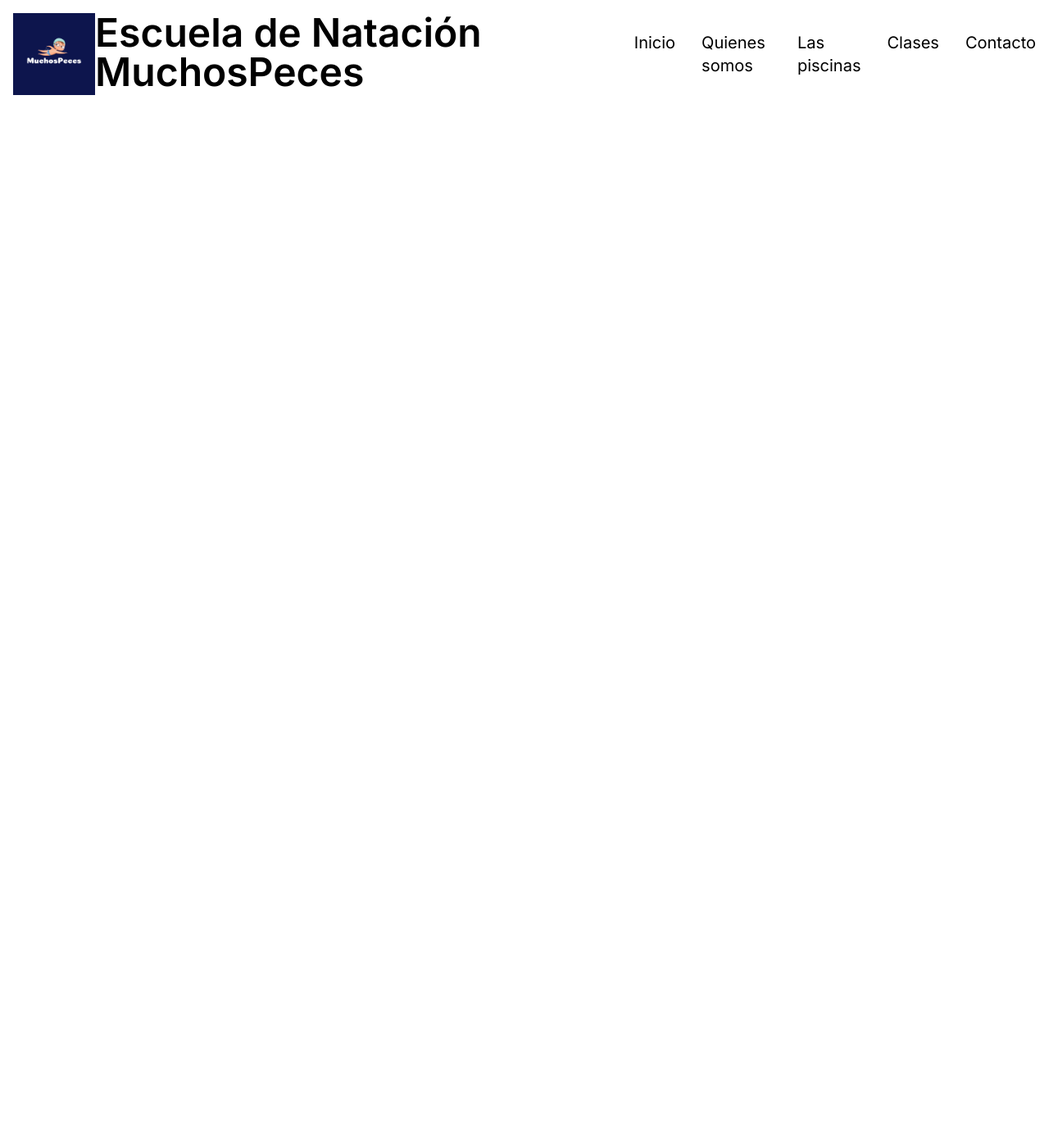
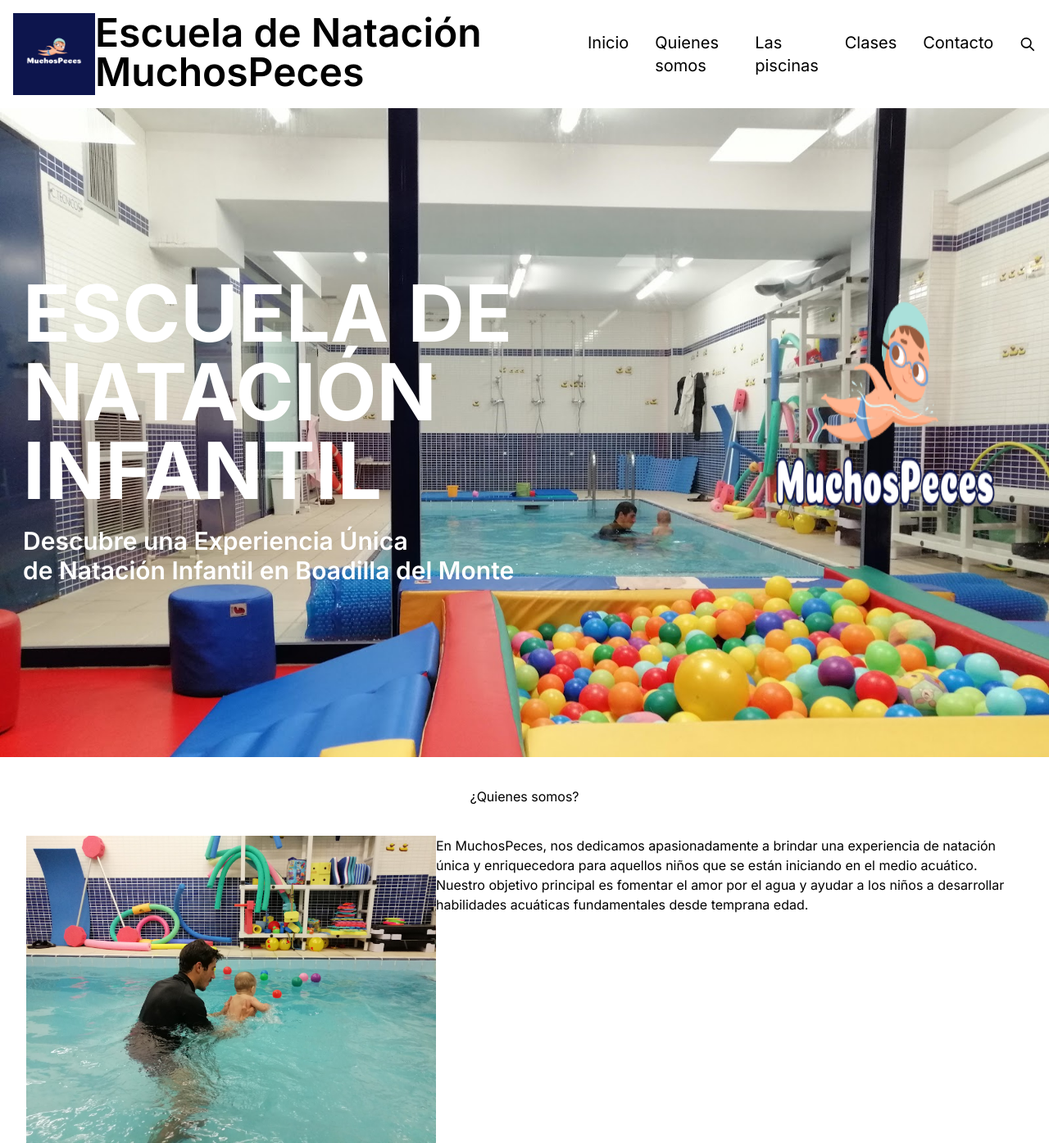
Before and after one commit to elias1991xNataly/muchospecesnextjs, a Next.js app: page / in a window 1280 px wide. Shown: the whole page at 82% size. Before the commit the page ends 800 px from the top, so only its background shows below. Built offline with nearby package versions, Linux system fonts and the light colour scheme.

Commit message:
who we are

```diff
--- /dev/null
+++ b/src/app/components/HeroSection.jsx
@@ -0,0 +1,22 @@
+import React from 'react';
+import Image from 'next/image';
+import Logo from "../../../public/images/Logo.png"
+
+
+const HeroSection = () => {
+    return (
+        <div
+            className="h-screen bg-hero-image w-screen flex flex-row content-center justify-center bg-cover"
+        >
+            <div className='flex justify-center ml-7  flex-col'>
+                <h1 className='text-white text-8xl font-bold'>ESCUELA DE NATACIÓN INFANTIL</h1>
+                <p className='text-white mt-5 text-3xl font-semibold'> Descubre una Experiencia Única <br></br> de Natación Infantil en Boadilla del Monte</p>
+            </div>
+            <Image
+                alt="" src={Logo} width={400} height={400} />
+
+        </div>
+    )
+}
+
+export default HeroSection;
--- a/src/app/components/NavBar.jsx
+++ b/src/app/components/NavBar.jsx
@@ -2,7 +2,7 @@
 import React, { useState } from 'react';
 import Link from 'next/link';
 import NavLinks from "../components/NavLinks";
-import { Bars3Icon, XMarkIcon } from '@heroicons/react/24/outline';
+import { Bars3Icon, XMarkIcon, Search } from '@heroicons/react/24/outline';
 import MenuOverlay from "../components/MenuOverlay"
 import Image from 'next/image';
 import Untitled from "../../../public/images/Untitled.png"
@@ -38,7 +38,7 @@
 const Navbar = () => {
     const [navbarOpen, setNavbarOpen] = useState(false);
     return (
-        <nav className='fixed mx-auto top-0 left-0 right-0 z-10  bg-opacity-100'>
+        <nav className='fixed mx-auto top-0 left-0 right-0 z-10 bg-white bg-opacity-100'>
             <div className='flex container flex-row lg:py-4  items-center justify-between  mx-auto px-4 py-2'>
                 <Link href={"/"} className="text-2xl flex md:text-5xl  font-semibold">
                     <Image alt="Logo" width={100} height={100} src={Untitled} />
@@ -79,7 +79,9 @@
                         }
                         )
                         }
-
+                        <svg xmlns="http://www.w3.org/2000/svg" className="h-8 w-8" fill="none" viewBox="0 0 24 24" stroke="currentColor" strokeWidth={2}>
+                            <path strokeLinecap="round" strokeLinejoin="round" d="M21 21l-6-6m2-5a7 7 0 11-14 0 7 7 0 0114 0z" />
+                        </svg>
                     </ul>
                 </div>
 
--- /dev/null
+++ b/src/app/components/WhoWeare.jsx
@@ -0,0 +1,28 @@
+import Image from 'next/image';
+import React from 'react';
+import betoy from "../../../public/images/beto y yy.jpg"
+
+const WhoWeare = () => {
+  return (
+    <div className='flex flex-col mt-9'>
+
+      <h1 className='flex justify-center'>
+        ¿Quienes somos?
+      </h1>
+
+      <div className='flex flex-row mt-9 mx-8'>
+
+        <Image alt="" width={500} height={500} src={betoy} />
+        <p>
+          En MuchosPeces, nos dedicamos apasionadamente a brindar una experiencia de natación única
+          y enriquecedora
+          para aquellos niños que se están iniciando en el medio acuático. Nuestro objetivo principal es fomentar
+          el amor por el agua y ayudar a los niños a desarrollar habilidades acuáticas fundamentales desde
+          temprana edad.
+        </p>
+      </div>
+    </div>
+  )
+}
+
+export default WhoWeare
--- a/src/app/page.tsx
+++ b/src/app/page.tsx
@@ -1,10 +1,16 @@
 import Image from "next/image";
-import NavBar from "../app/components/NavBar"
+import NavBar from "../app/components/NavBar";
+import HeroSection from "../app/components/HeroSection";
+import WhoWeare from "../app/components/WhoWeare";
 
 export default function Home() {
   return (
     <main className="flex min-h-screen flex-col">
-      <NavBar/>
+      <NavBar />
+      <div className="container mt-24 pt-7">
+        <HeroSection />
+        <WhoWeare/>
+      </div>
     </main>
   );
 }
--- a/tailwind.config.ts
+++ b/tailwind.config.ts
@@ -1,4 +1,5 @@
 import type { Config } from "tailwindcss";
+const defaultTheme = require('tailwindcss/defaultTheme')
 
 const config: Config = {
   content: [
@@ -7,9 +8,11 @@
     "./src/app/**/*.{js,ts,jsx,tsx,mdx}",
   ],
   theme: {
-    extend: {
+    extend: {fontFamily:{
+      sans: ['Inter', ...defaultTheme.fontFamily.sans],
+    },
       backgroundImage: {
-
+        "hero-image": "url('/images/foto\ de\ piscina.jpg')",
       },
     },
   },
```
Also changed, not shown: public/images/logo.png (renamed from public/images/Logo 1.2.png).
